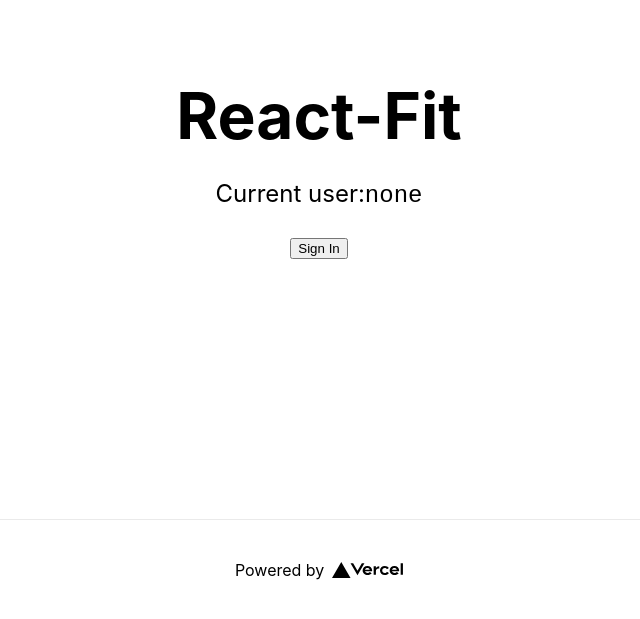
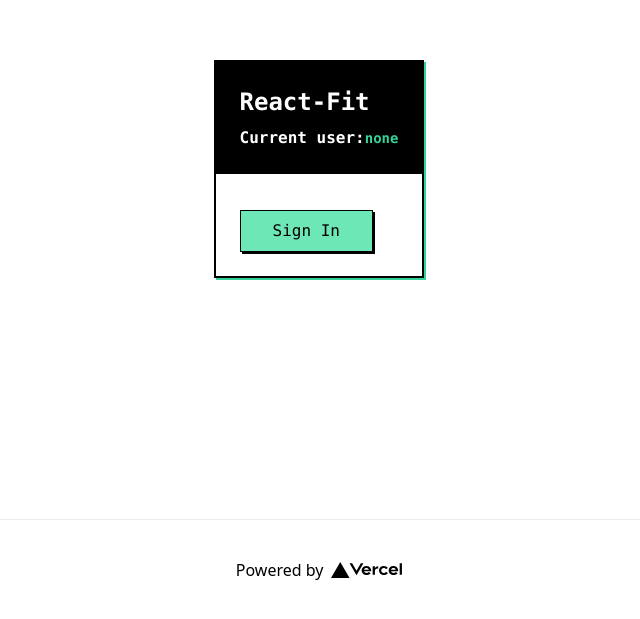
Before and after one commit to andrewgilliland/react-fit, a Next.js app: page / in a window 1280 px wide. Shown: the part 181-800 px from the top of the page, without its empty margins (321-961 px from the left). Built offline with nearby package versions, Linux system fonts and the light colour scheme; no server answers.

Commit message:
adds tailwindcss

```diff
--- a/package.json
+++ b/package.json
@@ -12,5 +12,10 @@
     "next": "10.0.5",
     "react": "17.0.1",
     "react-dom": "17.0.1"
+  },
+  "devDependencies": {
+    "autoprefixer": "^10.2.4",
+    "postcss": "^8.2.6",
+    "tailwindcss": "^2.0.3"
   }
 }
--- a/pages/_app.js
+++ b/pages/_app.js
@@ -1,5 +1,6 @@
 import { AuthProvider } from '../lib/auth';
 import '../styles/globals.css';
+import "tailwindcss/tailwind.css";
 
 function MyApp({ Component, pageProps }) {
   return (
--- a/pages/index.js
+++ b/pages/index.js
@@ -13,18 +13,35 @@ export default function Home() {
       </Head>
 
       <main className={styles.main}>
-        <h1 className={styles.title}>React-Fit</h1>
+        <div className="font-mono border-2 border-black shadow-offset-green">
+          <div className="bg-black p-6">
+            <h1 className="text-2xl text-white font-bold">React-Fit</h1>
 
-        <p className={styles.description}>
-          Current user:
-          <code>{auth.user ? ` ${auth.user.email}` : 'none'}</code>
-        </p>
-
-        {auth.user ? (
-          <button onClick={(e) => auth.signout()}>Sign Out</button>
-        ) : (
-          <button onClick={(e) => auth.signinWithGitHub()}>Sign In</button>
-        )}
+            <p className="text-white font-bold mt-2">
+              Current user:
+              <code className="text-sm text-green-400">
+                {auth.user ? ` ${auth.user.name}` : 'none'}
+              </code>
+            </p>
+          </div>
+          <div className="p-6">
+            {auth.user ? (
+              <button
+                className="bg-green-400 px-8 py-2 text-black border border-black shadow-offset-black mt-3"
+                onClick={(e) => auth.signout()}
+              >
+                Sign Out
+              </button>
+            ) : (
+              <button
+                className="bg-green-300 px-8 py-2 text-black border border-black shadow-offset-black mt-3"
+                onClick={(e) => auth.signinWithGitHub()}
+              >
+                Sign In
+              </button>
+            )}
+          </div>
+        </div>
       </main>
 
       <footer className={styles.footer}>
--- /dev/null
+++ b/postcss.config.js
@@ -0,0 +1,6 @@
+module.exports = {
+  plugins: {
+    tailwindcss: {},
+    autoprefixer: {},
+  },
+}
--- a/styles/globals.css
+++ b/styles/globals.css
@@ -1,16 +1,30 @@
+@tailwind base;
+@tailwind components;
+@tailwind utilities;
+
+@layer utilities {
+  .shadow-offset-black {
+    box-shadow: 2px 2px black;
+  }
+
+  .shadow-offset-green {
+    box-shadow: 2px 2px rgba(52, 211, 153, 1);
+  }
+}
+
 html,
 body {
-  padding: 0;
+  /* padding: 0;
   margin: 0;
   font-family: -apple-system, BlinkMacSystemFont, Segoe UI, Roboto, Oxygen,
-    Ubuntu, Cantarell, Fira Sans, Droid Sans, Helvetica Neue, sans-serif;
+    Ubuntu, Cantarell, Fira Sans, Droid Sans, Helvetica Neue, sans-serif; */
 }
 
 a {
-  color: inherit;
-  text-decoration: none;
+  /* color: inherit;
+  text-decoration: none; */
 }
 
 * {
-  box-sizing: border-box;
+  /* box-sizing: border-box; */
 }
--- /dev/null
+++ b/tailwind.config.js
@@ -0,0 +1,11 @@
+module.exports = {
+  purge: ['./pages/**/*.{js,ts,jsx,tsx}', './components/**/*.{js,ts,jsx,tsx}'],
+  darkMode: false, // or 'media' or 'class'
+  theme: {
+    extend: {},
+  },
+  variants: {
+    extend: {},
+  },
+  plugins: [],
+}
```
Also changed, not shown: 1 other file (tests, documents, lock files or other folders).
